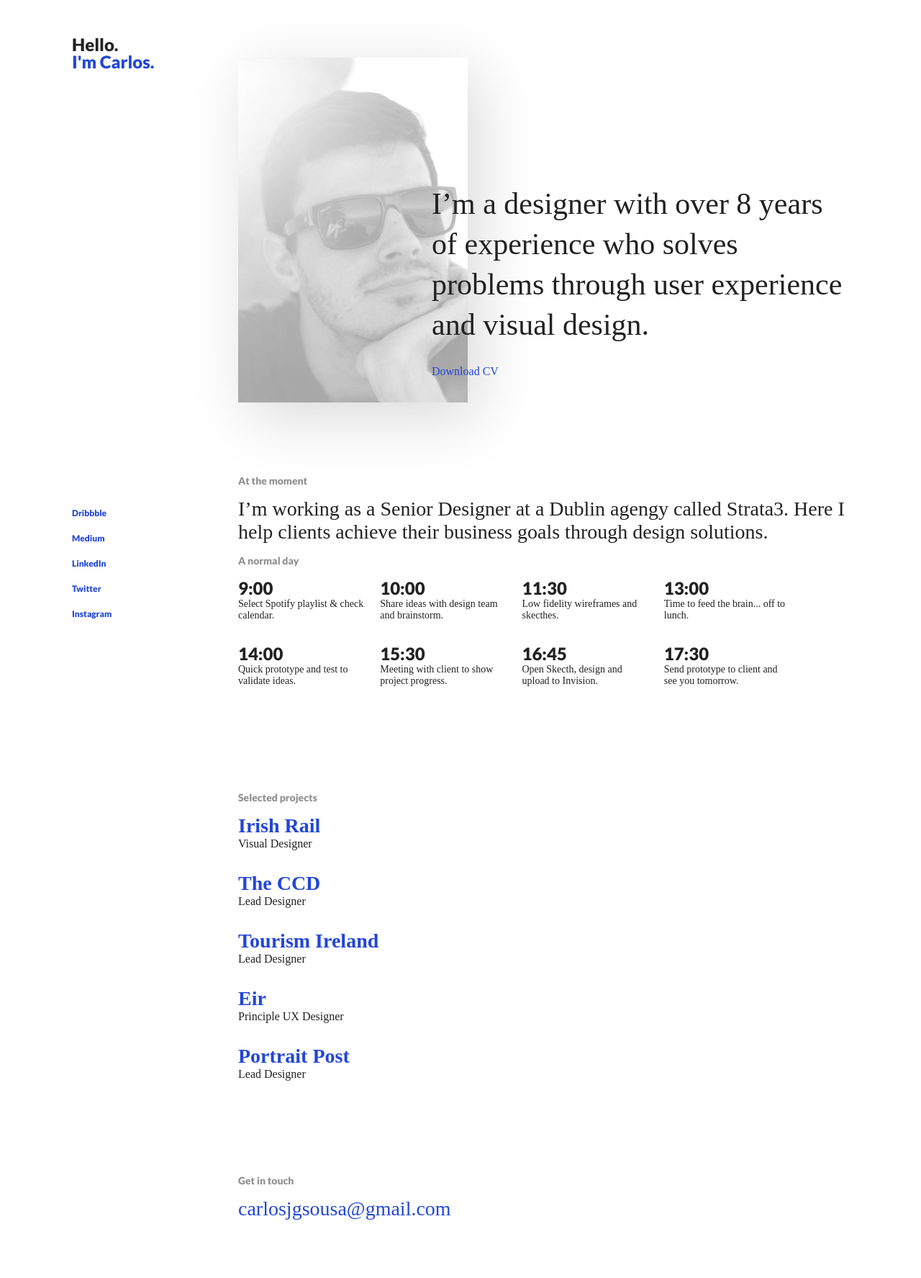
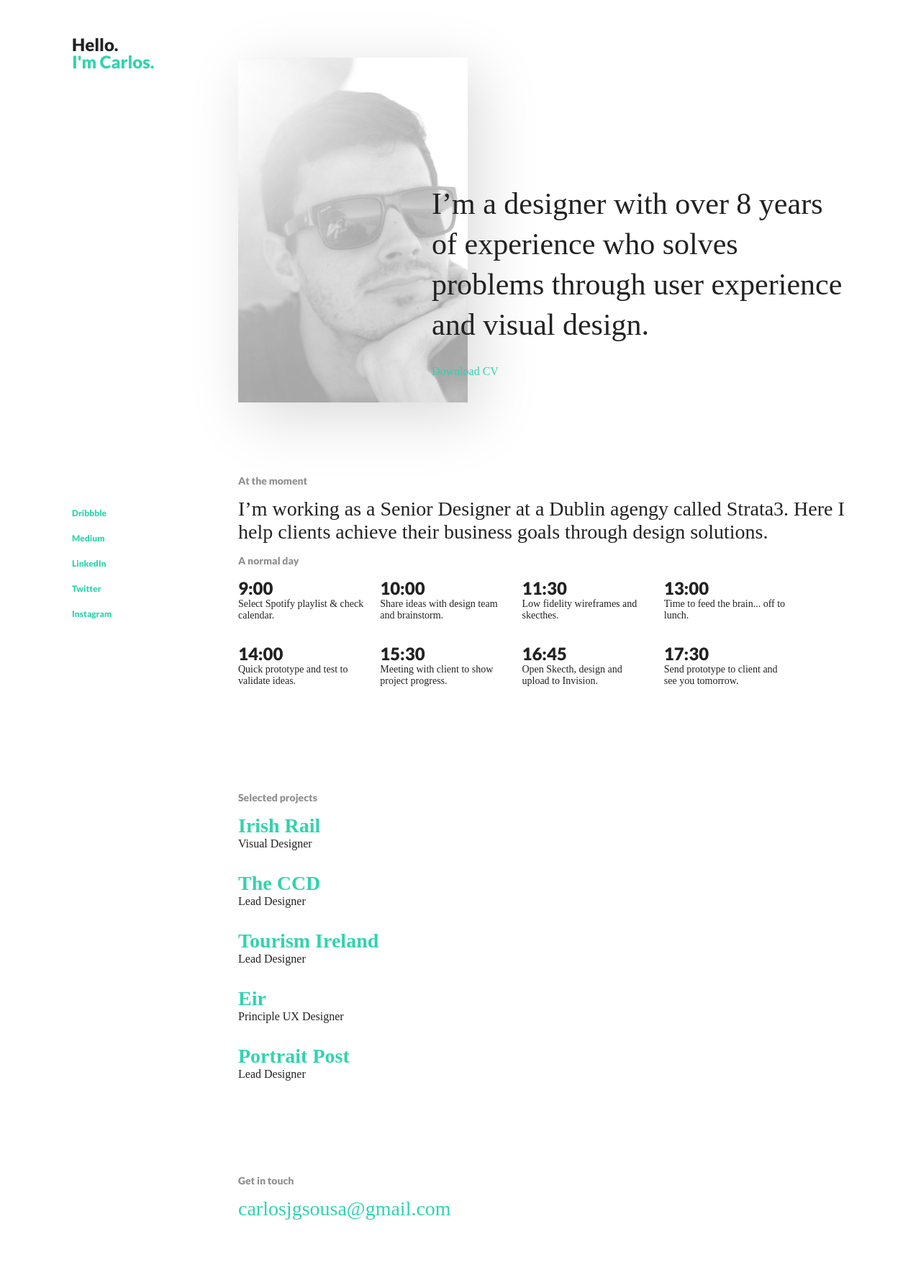
Before and after one commit to carlosjgsousa/carlosjgsousa.github.io, a Jekyll site: the page built from index.html, in a window 1280 px wide. Shown: the whole page at 72% size. Built offline with Jekyll 4.4.1, drawn with Linux system fonts in a browser that asks for light colours; nearby versions of some CDN libraries.

Commit message:
adding ramdon colour feature

```diff
--- a/_includes/footer.html
+++ b/_includes/footer.html
@@ -2,24 +2,25 @@
   <div class="wrapper">
     <ul class="social-media-list">
       <li>
-        <a href="https://dribbble.com/carlosjgsousa">Dribbble</a>
+        <a class="color-change" href="https://dribbble.com/carlosjgsousa">Dribbble</a>
       </li>
       <li>
-        <a href="https://medium.com/@carlosjgsousa">Medium</a>
+        <a class="color-change" href="https://medium.com/@carlosjgsousa">Medium</a>
       </li>
       <li>
-        <a href="https://www.linkedin.com/in/carlosjgsousa">LinkedIn</a>
+        <a class="color-change" href="https://www.linkedin.com/in/carlosjgsousa">LinkedIn</a>
       </li>
       <li>
-        <a href="https://twitter.com/carlosjgsousa">Twitter</a>
+        <a class="color-change" href="https://twitter.com/carlosjgsousa">Twitter</a>
       </li>
       <li>
-        <a href="https://www.instagram.com/carlosjgsousa/">Instagram</a>
+        <a class="color-change" href="https://www.instagram.com/carlosjgsousa/">Instagram</a>
       </li>
 
     </ul>
   </div>
 </footer>
+<script src="https://ajax.googleapis.com/ajax/libs/jquery/2.1.4/jquery.min.js"></script>
 <script>
   (function(i,s,o,g,r,a,m){i['GoogleAnalyticsObject']=r;i[r]=i[r]||function(){
   (i[r].q=i[r].q||[]).push(arguments)},i[r].l=1*new Date();a=s.createElement(o),
@@ -30,3 +31,10 @@
   ga('send', 'pageview');
 
 </script>
+<script type="text/javascript">
+
+  $(document).ready(function () {
+      var colourClasses = ["red", "blue", "green", "yellow"];
+      $('.color-change').addClass(colourClasses[(Math.floor(Math.random()*4))]);
+    });
+</script>
--- a/_includes/header.html
+++ b/_includes/header.html
@@ -1,5 +1,5 @@
 <header class="site-header">
   <div class="wrapper">
-    <a class="site-title" href="{{ site.baseurl }}/">Hello. <br><span>I'm Carlos.</span></a>
+    <a class="site-title" href="{{ site.baseurl }}/">Hello. <br><span class="color-change">I'm Carlos.</span></a>
   </div>
 </header>
--- a/css/main.scss
+++ b/css/main.scss
@@ -31,6 +31,20 @@ $content-width:    1140px;
 $on-palm:          600px;
 $on-laptop:        800px;
 
+.color-change.red {
+  color:#FF7458;
+}
+.color-change.blue {
+  color:#2246D8;
+}
+
+.color-change.green {
+  color:#31D3AF;
+}
+
+.color-change.yellow {
+  color:#FFC662;
+}
 
 
 // Use media queries like this:
--- a/index.html
+++ b/index.html
@@ -10,7 +10,7 @@ layout: default
       <p>
         I’m a designer with over 8 years of experience who solves problems through user experience and visual design.
         <br>
-        <a href="https://dl.dropboxusercontent.com/s/gt4aijqfz789w66/Carlos_Sousa_CV.pdf?dl=0">Download CV</a>
+        <a class="color-change" href="https://dl.dropboxusercontent.com/s/gt4aijqfz789w66/Carlos_Sousa_CV.pdf?dl=0">Download CV</a>
       </p>
 
   </div>
@@ -68,31 +68,31 @@ layout: default
       {% endfor %} -->
       <li>
         <h2>
-          <a class="work-link" href="http://www.irishrail.ie/">Irish Rail</a>
+          <a class="work-link color-change" href="http://www.irishrail.ie/">Irish Rail</a>
         </h2>
         <span class="work-role">Visual Designer</span>
       </li>
       <li>
         <h2>
-          <a class="work-link" href="http://www.theccd.ie/">The CCD</a>
+          <a class="work-link color-change" href="http://www.theccd.ie/">The CCD</a>
         </h2>
         <span class="work-role">Lead Designer</span>
       </li>
       <li>
         <h2>
-          <a class="work-link" href="https://www.tourismireland.com/">Tourism Ireland</a>
+          <a class="work-link color-change" href="https://www.tourismireland.com/">Tourism Ireland</a>
         </h2>
         <span class="work-role">Lead Designer</span>
       </li>
       <li>
         <h2>
-          <a class="work-link" href="https://www.eir.ie/">Eir</a>
+          <a class="work-link color-change" href="https://www.eir.ie/">Eir</a>
         </h2>
         <span class="work-role">Principle UX Designer</span>
       </li>
       <li>
         <h2>
-          <a class="work-link" href="http://www.portraitpost.com/users/sign_up">Portrait Post</a>
+          <a class="work-link color-change" href="http://www.portraitpost.com/users/sign_up">Portrait Post</a>
         </h2>
         <span class="work-role">Lead Designer</span>
       </li>
@@ -100,6 +100,6 @@ layout: default
   </div>
   <div class="contact spacer">
     <h3 class="title-tag">Get in touch</h3>
-    <a class="contact-link" href="mailto:carlosjgsousa@gmail.com?subject=Hi Carlos!">carlosjgsousa@gmail.com</a>
+    <a class="contact-link color-change" href="mailto:carlosjgsousa@gmail.com?subject=Hi Carlos!">carlosjgsousa@gmail.com</a>
   </div>
 </div>
```
